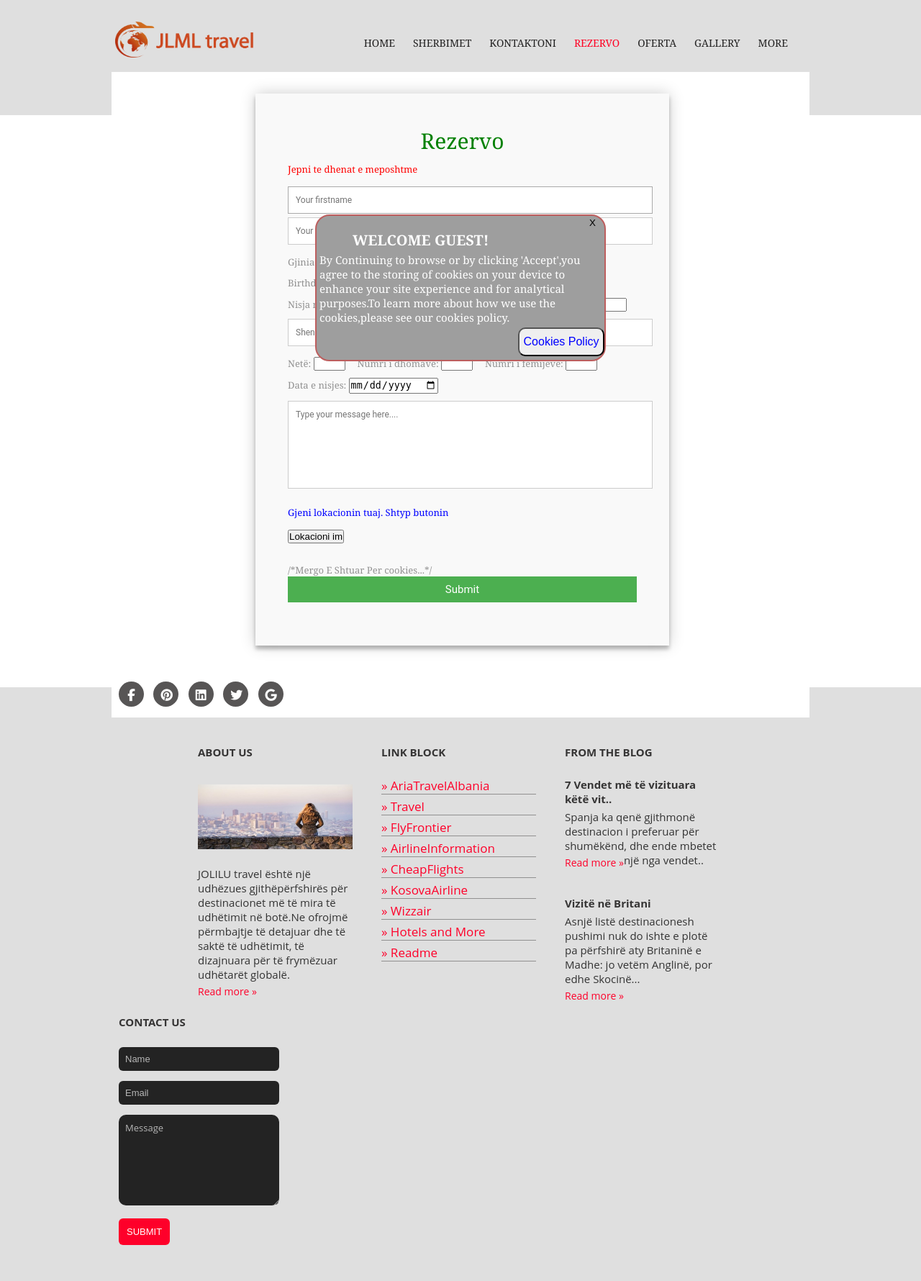
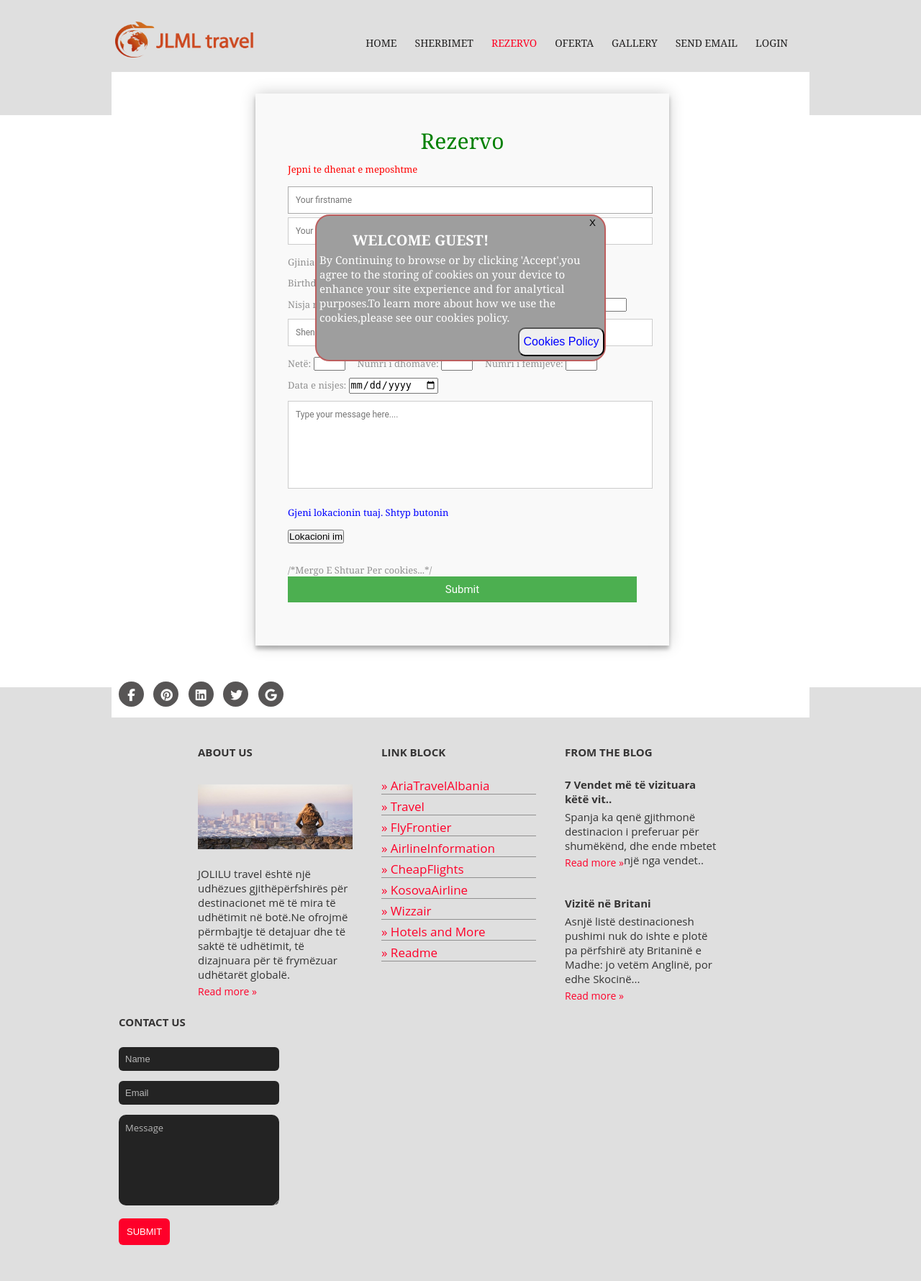
Before and after one commit to JonHajdini/InternetProgramming, a PHP site: page /html/Kontakti.php in a window 1280 px wide. Shown: the whole page at 72% size. Run offline with PHP 8.4, Linux system fonts and the light colour scheme; some libraries are stand-ins or nearby versions; grey boxes are pictures that could not be loaded.

Commit message:
Ndryshim i navbar

```diff
--- a/html/Kontakti.php
+++ b/html/Kontakti.php
@@ -137,19 +137,11 @@ if (isset($_POST['submitii'])){
           <ul>
             <li><a href="../index.php">HOME</a></li>
             <li><a href="Sherbimet.php">SHERBIMET</a></li>
-            <li><a href="#kontakti">KONTAKTONI</a></li>
             <li><a href="Kontakti.php" class="active">REZERVO</a></li>
-              <li><a href="portfolio.php">OFERTA</a></li>
-              <li><a href="gallery.php">GALLERY</a></li>
-            <li><a href="#">MORE</a>
-              <ul>
-
-                <li><a href="game.php">GAME</a></li>
-                  <li><a href="game.php">SEND EMAIL</a></li>
-              </ul>
-            </li>
-
-
+            <li><a href="portfolio.php">OFERTA</a></li>
+            <li><a href="gallery.php">GALLERY</a></li>
+            <li><a href="sendmail.php">SEND EMAIL</a></li>
+            <li><a href="login/login.php">LOGIN</a></li>
           </ul>
         </nav>
       <div class="clear"></div>
```
